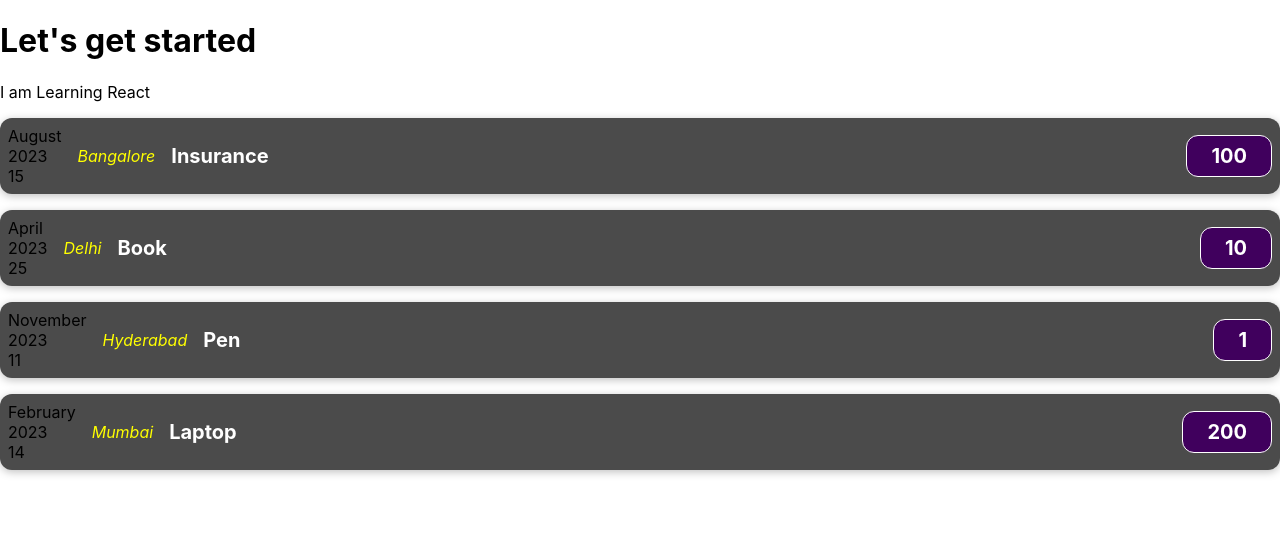
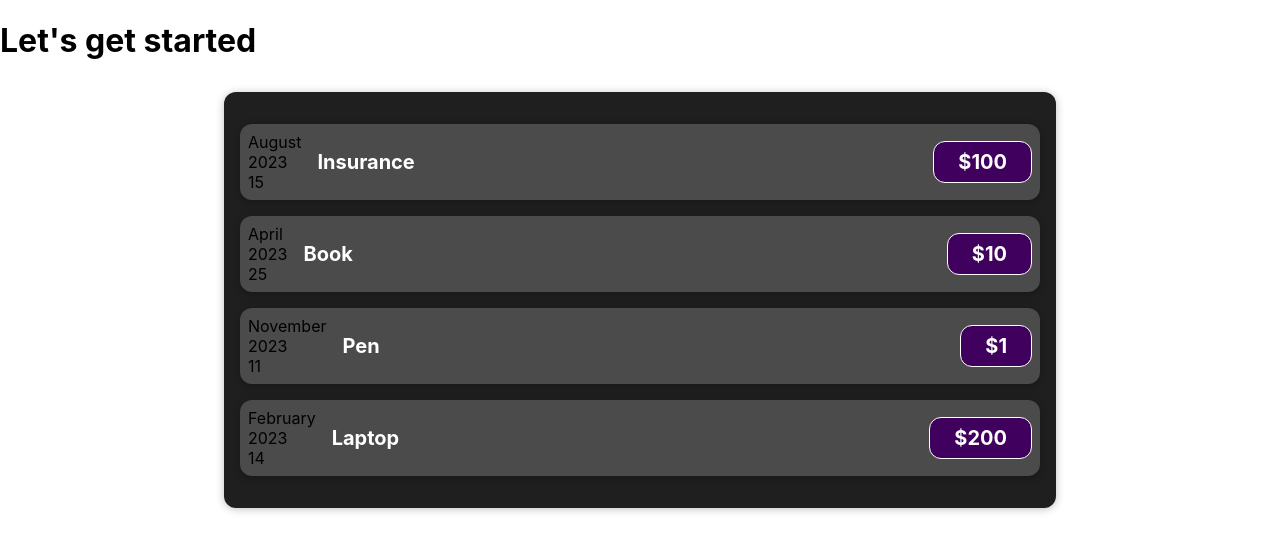
Before and after one commit to mdsabamoin/React, a React (Create React App) app: page / in a window 1280 px wide. Shown: the top 552 px of the page. Built offline with nearby package versions, Linux system fonts and the light colour scheme.

Commit message:
learnt splitting of components

```diff
--- a/src/App.js
+++ b/src/App.js
@@ -1,4 +1,5 @@
 import ExpenseItem from "./component/ExpenseItem";
+import Expenses from "./component/Expenses";
 
 function App() {
   const expenses = [
@@ -10,23 +11,7 @@
   return (
     <div>
       <h1>Let's get started</h1>
-      <p>I am Learning React</p>
-      {expenses.map((expense)=>{
-        return (
-          <ExpenseItem
-          key={expense.id}
-          date={expense.date}
-          title={expense.title}
-          location={expense.location}
-          price={expense.price}
-          ></ExpenseItem>
-        )
-      })
-
-      }
-
-
-
+       <Expenses expenses={expenses}></Expenses>
     </div>
   );
 }
--- /dev/null
+++ b/src/component/ExpenseDate.css
@@ -0,0 +1,26 @@
+.expense-date {
+    display: flex;
+    flex-direction: column;
+    width: 5.5rem;
+    height: 5.5rem;
+    border: 1px solid #ececec;
+    background-color: #2a2a2a;
+    color: white;
+    border-radius: 12px;
+    align-items: center;
+    justify-content: center;
+  }
+
+  .expense-date__month {
+    font-size: 0.75rem;
+    font-weight: bold;
+  }
+
+  .expense-date__year {
+    font-size: 0.75rem;
+  }
+
+  .expense-date__day {
+    font-size: 1.5rem;
+    font-weight: bold;
+  }
--- /dev/null
+++ b/src/component/ExpenseDate.js
@@ -0,0 +1,29 @@
+// Write your code here
+import "./ExpenseDate.css"
+const months = [
+  "January",
+  "February",
+  "March",
+  "April",
+  "May",
+  "June",
+  "July",
+  "August",
+  "September",
+  "October",
+  "November",
+  "December",
+];
+function ExpenseDate(props){
+  const month = months[props.date.getMonth()];
+  const year = props.date.getFullYear();
+  const date = props.date.getDate();
+  return (
+    <div>
+        <div>{month}</div>
+        <div>{year}</div>
+        <div>{date}</div>
+      </div>
+  )
+}
+export default ExpenseDate;
--- a/src/component/ExpenseItem.js
+++ b/src/component/ExpenseItem.js
@@ -1,22 +1,16 @@
-import "./ExpenseItem.css"
-function ExpenseItem(props){
-  let months = ["January","February","March","April","May","June","July","August","September","October","November","December"];
-  let month = months[props.date.getMonth()];
-  let year = props.date.getFullYear();
-  let date = props.date.getDate();
-    return(
-   <div className="expense-item">
-      <div>
-      <div>{month}</div>
-      <div>{year}</div>
-      <div>{date}</div>
-      </div>
-      <div className="expense-item__location">{props.location}</div>
+import "./ExpenseItem.css";
+import ExpenseDate from "./ExpenseDate.js"
+
+function ExpenseItem(props) {
+  return (
+    <div className="expense-item">
+      <ExpenseDate date={props.date}></ExpenseDate>
       <div className="expense-item__description">
         <h2>{props.title}</h2>
-        <div className="expense-item__price">{props.price}</div>
+        <div className="expense-item__price">${props.price}</div>
       </div>
     </div>
-    )
+  );
 }
+
 export default ExpenseItem;
--- /dev/null
+++ b/src/component/Expenses.css
@@ -0,0 +1,9 @@
+.expenses {
+    padding: 1rem;
+    background-color: rgb(31, 31, 31);
+    margin: 2rem auto;
+    width: 50rem;
+    max-width: 95%;
+    border-radius: 12px;
+    box-shadow: 0 1px 8px rgba(0, 0, 0, 0.25);
+  }
--- /dev/null
+++ b/src/component/Expenses.js
@@ -0,0 +1,18 @@
+// Write your code here
+import "./Expenses.css"
+import ExpenseItem from "./ExpenseItem"
+function Expenses(props){
+  return (<div className="expenses">
+     {props.expenses.map((expense, index) => {
+        return (
+          <ExpenseItem
+            key={expense.id}
+            date={expense.date}
+            title={expense.title}
+            price={expense.price}
+          ></ExpenseItem>
+        );
+      })}
+  </div>)
+}
+export default Expenses;
```
Also changed, not shown: src/component/ExpenseItem.css (indentation only).
